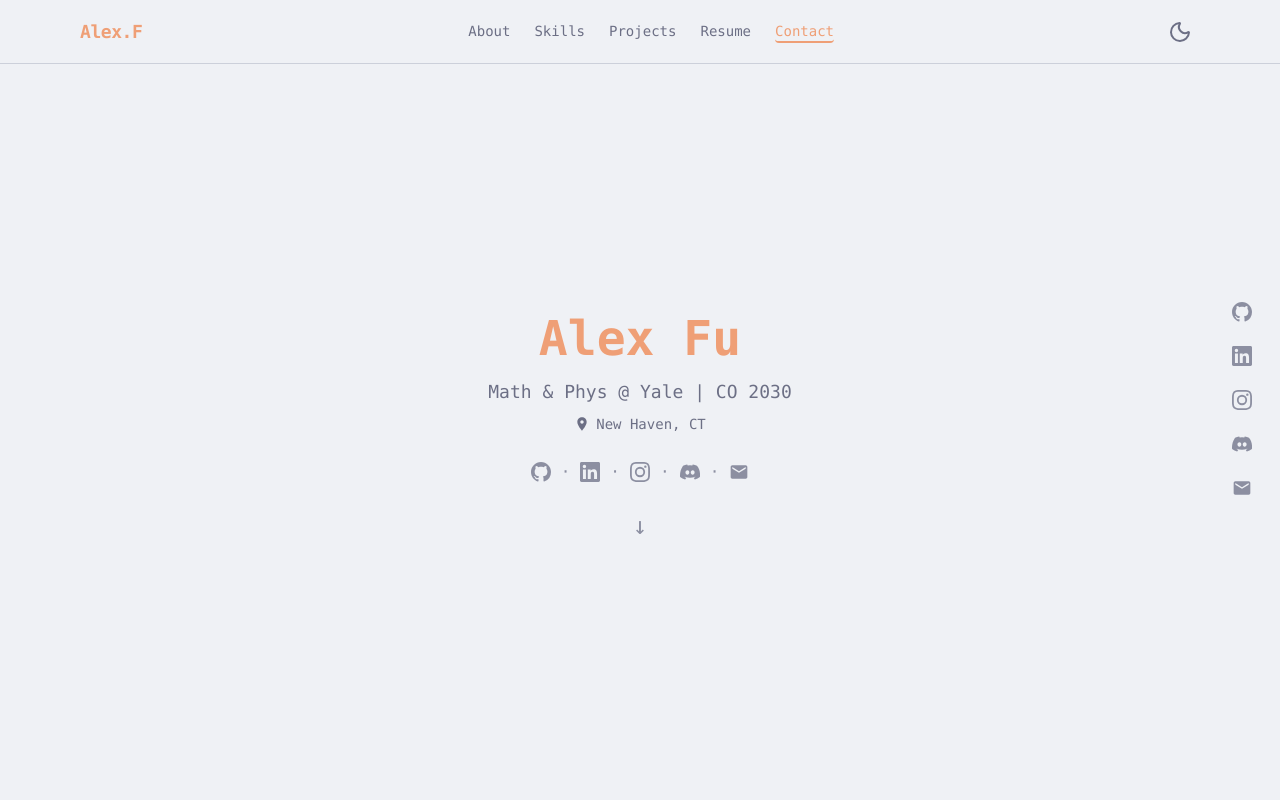
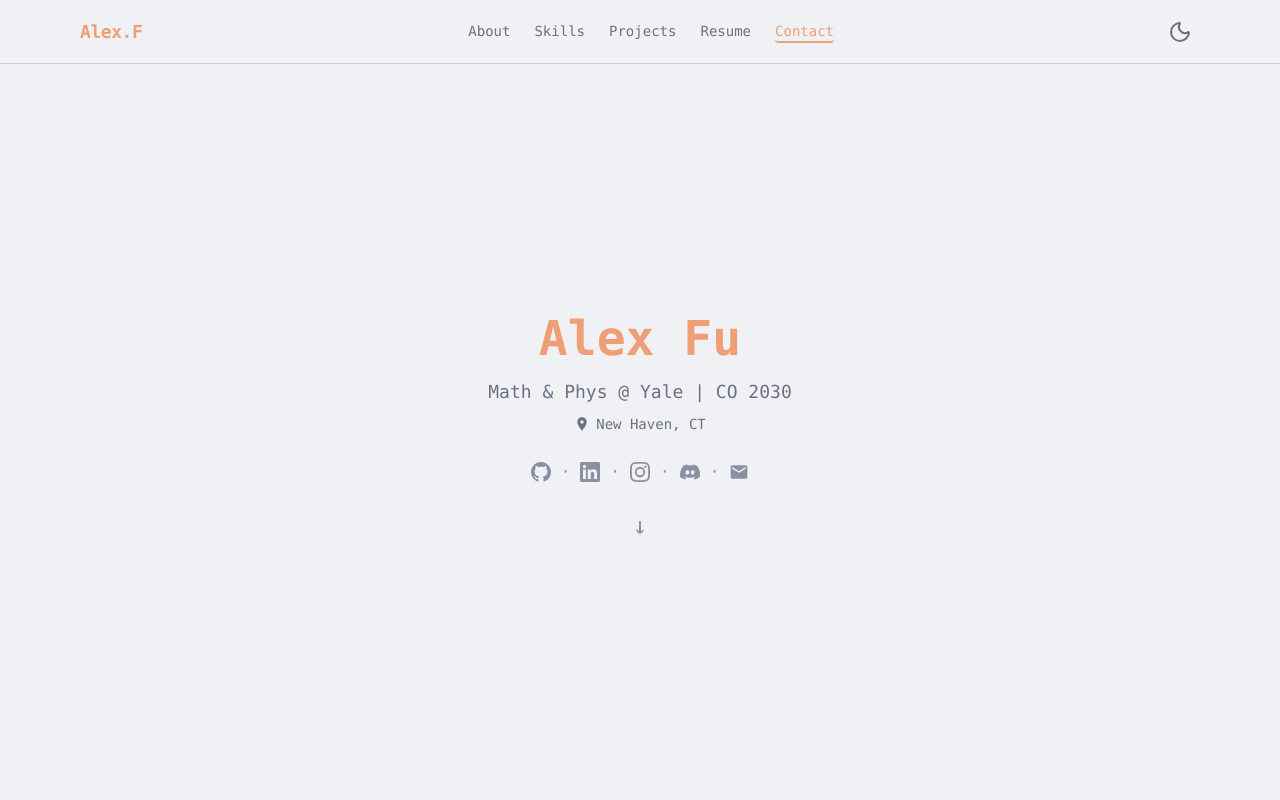
Before and after one commit to devxfu/personal-site, a React (Vite) app: page / in a window 1280 px wide. Shown: the top 800 px of the page. Built offline with nearby package versions, Linux system fonts and the light colour scheme.

Commit message:
Feat: Utilize useSocialsVisible hook to have socialRail show only when no social-data class elements useSocialsVisible
also modified Skills x level to correct for centering

```diff
--- a/src/components/Skills.jsx
+++ b/src/components/Skills.jsx
@@ -7,7 +7,7 @@ export default function Skills() {
         <h2 className="font-mono text-2xl font-semibold text-text">Skills</h2>
         <div className="mt-6 space-y-6">
           {Object.entries(skills).map(([key, group]) => (
-            <div key={key} className="flex flex-col items-center gap-2 sm:mx-auto sm:flex-row sm:max-w-3xl sm:items-start sm:gap-4 md:translate-x-35">
+            <div key={key} className="flex flex-col items-center gap-2 sm:mx-auto sm:flex-row sm:max-w-3xl sm:items-start sm:gap-4 md:translate-x-45">
               <h3 className="font-mono text-sm text-subtext1 sm:w-24 sm:shrink-0">{group.name}</h3>
               <ul className="flex flex-wrap gap-2 sm:flex-1">
                 {group.items.map((item) => (
--- a/src/components/SocialRail.jsx
+++ b/src/components/SocialRail.jsx
@@ -1,11 +1,20 @@
 import { socials } from "../data/socials.js";
-import { SocialLink } from "./SocialIcon.jsx"
+import { SocialLink } from "./SocialIcon.jsx";
+import useSocialsVisible from "../hooks/useSocialsVisible.js";
 
 export default function SocialRail() {
+  const socialsVisible = useSocialsVisible();
+
   return (
-    <div className="hidden md:flex fixed right-6 top-1/2 -translate-y-1/2 flex-col gap-4">
+    <div
+      className={`hidden lg:flex fixed right-6 top-1/2 -translate-y-1/2 flex-col gap-4 transition-all duration-300 ${
+        socialsVisible
+          ? "pointer-events-none translate-x-[calc(100%+1.5rem)] opacity-0"
+          : "translate-x-0 opacity-100"
+      }`}
+    >
       {socials.map((s) => (
-          <SocialLink key={s.id} social={s} className="w-5 h-5" />
+        <SocialLink key={s.id} social={s} className="w-5 h-5" />
       ))}
     </div>
   );
--- a/src/hooks/useActiveSection.js
+++ b/src/hooks/useActiveSection.js
@@ -12,14 +12,12 @@ export default function useActiveSection() {
     let ticking = false;
     const update = () => {
       ticking = false;
-      // Probe point: 25% down the viewport. A section is "active" when its
-      // top has passed above this line.
       const probe = window.scrollY + window.innerHeight * 0.25;
       let current = sections[0].id;
       for (const s of sections) {
         if (s.offsetTop <= probe) current = s.id;
       }
-      // Bottom of page: force the last section (Contact) active.
+      // page bottom case
       if (
         window.innerHeight + window.scrollY >=
         document.documentElement.scrollHeight - 2
```
